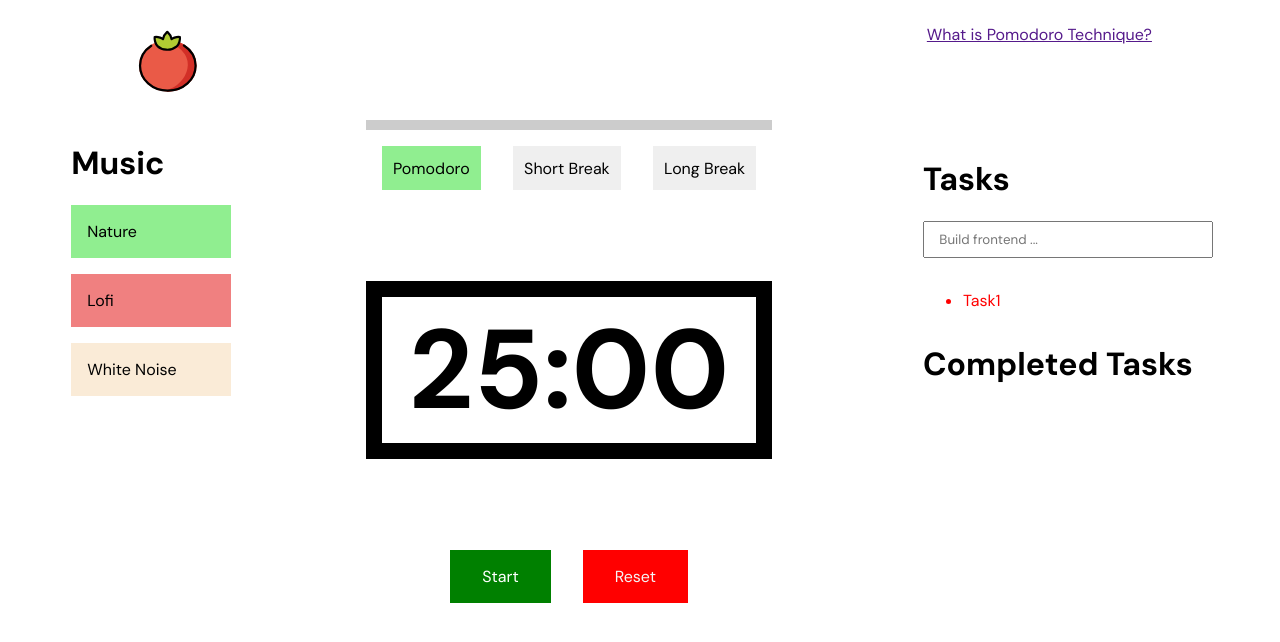
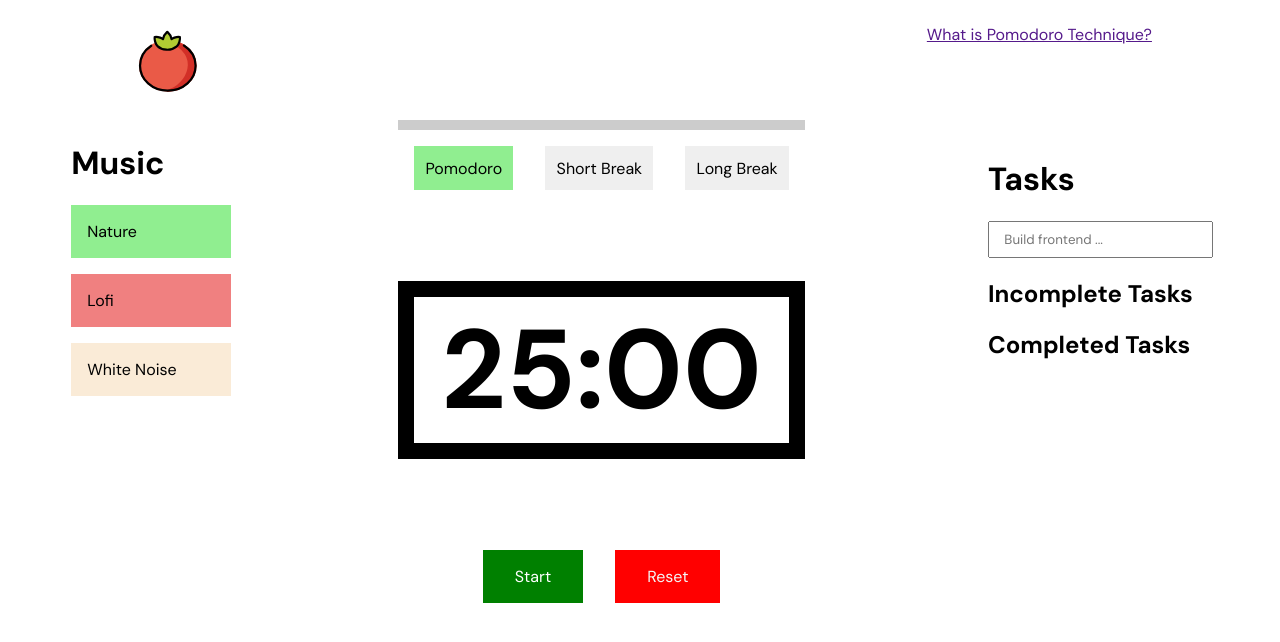
Before and after one commit to themujahidkhan/pomodoro-app, a React (Vite) app: page / in a window 1280 px wide. Shown: the top 642 px of the page. Built offline with nearby package versions, Linux system fonts and the light colour scheme.

Commit message:
Implemented right sidebar to add tasks

```diff
--- a/src/App.css
+++ b/src/App.css
@@ -110,3 +110,18 @@ main {
   text-decoration: none;
   margin: 2rem 0;
 }
+
+/* Right sidebar */
+
+ul {
+  list-style: none;
+}
+
+.tasks {
+  text-transform: capitalize;
+}
+
+li {
+  padding: 0.5rem;
+  background-color: aliceblue;
+}
--- a/src/components/RightSidebar.jsx
+++ b/src/components/RightSidebar.jsx
@@ -1,20 +1,77 @@
-import React from "react";
+import React, { useState } from "react";
+
+function TaskList({ tasks, toggleComplete }) {
+  return (
+    <ul>
+      {tasks.map((todo) => (
+        <li key={todo.id}>
+          <input
+            type="checkbox"
+            checked={todo.completed}
+            onChange={() => toggleComplete(todo.id)}
+          />
+          <span className="tasks">{todo.name}</span>
+        </li>
+      ))}
+    </ul>
+  );
+}
 
 function RightSidebar() {
+  const [todos, setTodos] = useState(() => {
+    const savedTodos = JSON.parse(localStorage.getItem("todos"));
+    return savedTodos ? savedTodos : [];
+  });
+  const [taskName, setTaskName] = useState("");
+
+  const addTask = (e) => {
+    e.preventDefault();
+    if (taskName === "") {
+      return;
+    }
+    const newTask = {
+      id: todos.length + 1,
+      name: taskName,
+      completed: false,
+    };
+    setTodos([...todos, newTask]);
+    setTaskName("");
+    localStorage.setItem("todos", JSON.stringify([...todos, newTask]));
+  };
+
+  const toggleComplete = (id) => {
+    const updatedTodos = todos.map((todo) => {
+      if (todo.id === id) {
+        return { ...todo, completed: !todo.completed };
+      }
+      return todo;
+    });
+    setTodos(updatedTodos);
+    localStorage.setItem("todos", JSON.stringify(updatedTodos));
+  };
+
+  const completedTasks = todos.filter((todo) => todo.completed);
+  const incompleteTasks = todos.filter((todo) => !todo.completed);
+
   return (
     <div>
       <div className="task-section">
-        <div>
+        <form onSubmit={addTask}>
           <h1>Tasks</h1>
-          <input type="text" placeholder="Build frontend ..." />
-        </div>
+          <input
+            type="text"
+            value={taskName}
+            onChange={(e) => setTaskName(e.target.value)}
+            placeholder="Build frontend ..."
+          />
+        </form>
         <div className="tasks">
-          <ul>
-            <li>Task1</li>
-          </ul>
+          <h2>Incomplete Tasks</h2>
+          <TaskList tasks={incompleteTasks} toggleComplete={toggleComplete} />
         </div>
         <div>
-          <h1>Completed Tasks</h1>
+          <h2>Completed Tasks</h2>
+          <TaskList tasks={completedTasks} toggleComplete={toggleComplete} />
         </div>
       </div>
     </div>
```
